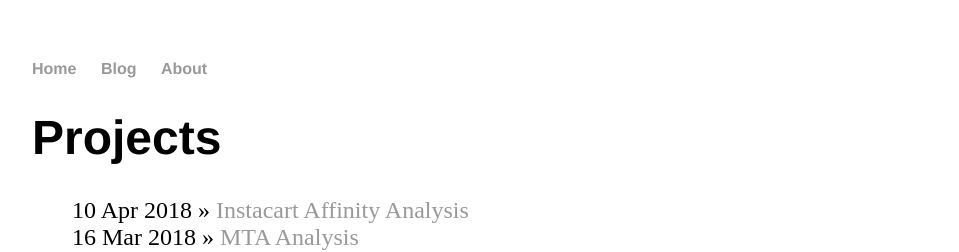
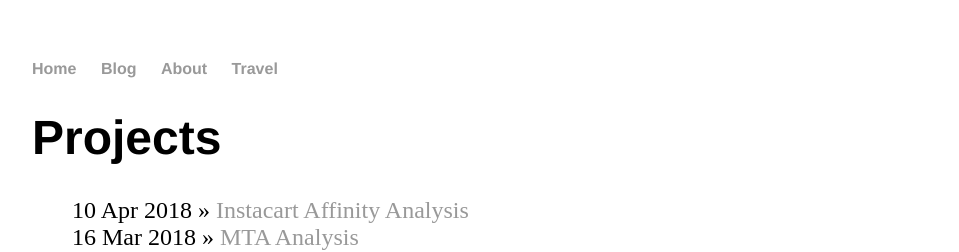
Before and after one commit to IKOSTYUK/ikostyuk.github.io, a Jekyll site: the page built from blog/index.html, in a window 1280 px wide. Shown: the top 252 px of the page, without its empty margins (160-1119 px from the left). Built offline with Jekyll 4.4.1, drawn with Linux system fonts in a browser that asks for light colours.

Commit message:
Update default.html

```diff
--- a/_layouts/default.html
+++ b/_layouts/default.html
@@ -11,6 +11,7 @@
 	        		<li><a href="/">Home</a></li>
 				<li><a href="/blog">Blog</a></li>
 		        	<li><a href="/about">About</a></li>
+				<li><a href="/travel">Travel</a></li>
 	        		<!--<li><a href="/cv">CV</a></li>-->
 
 	    		</ul>
```
